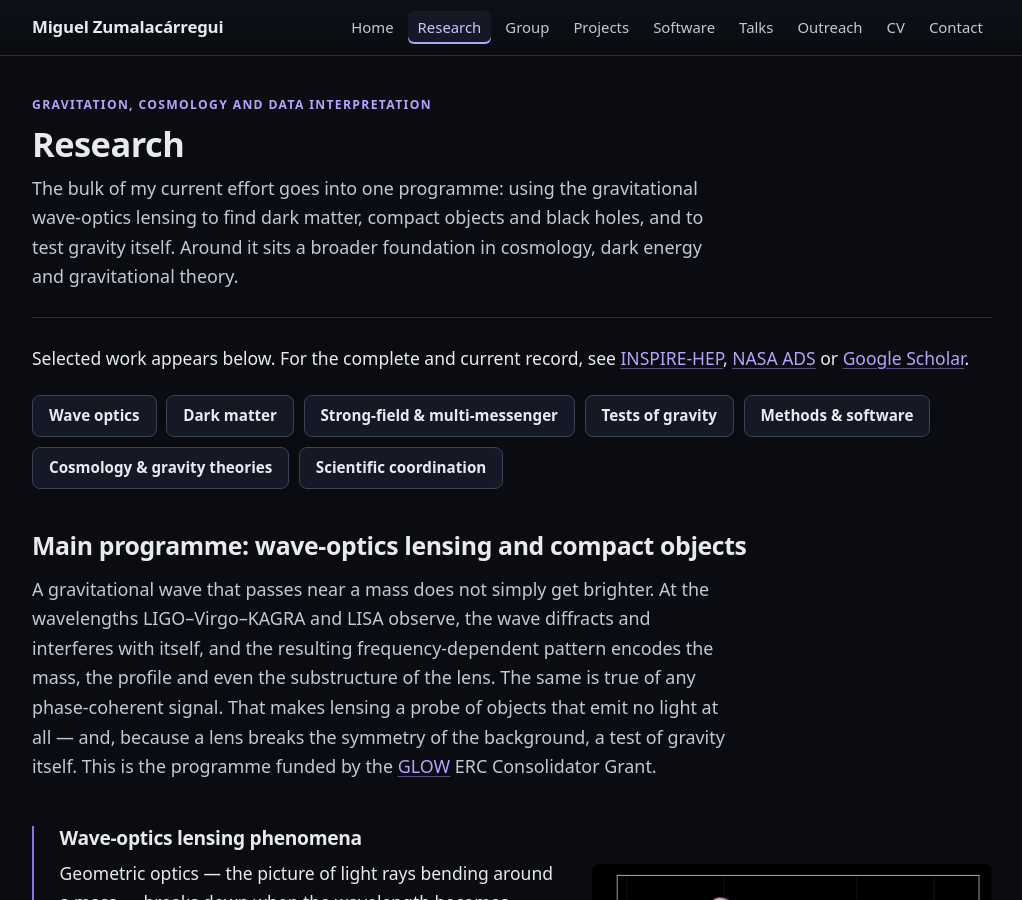
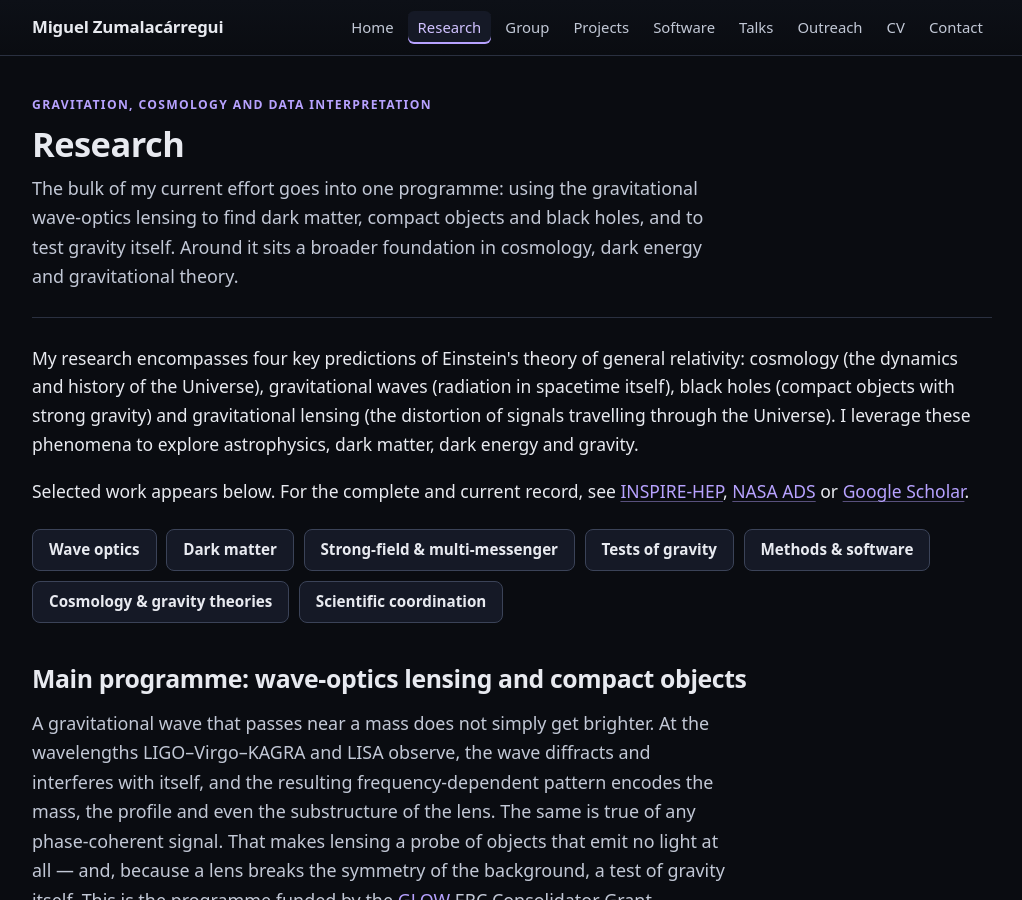
Before and after one commit to miguelzuma/miguelzuma.github.io, a Jekyll site: the page built from research.html, in a window 1280 px wide and 900 px high. Shown: the whole window, without its empty margins (128-1150 px from the left). Built offline with Jekyll 4.4.1, drawn with Linux system fonts in a browser that asks for light colours.

Commit message:
Restore the four-predictions framing at the top of Research
Co-Authored-By: Claude Opus 5 (1M context) <noreply@anthropic.com>
Claude-Session: https://claude.ai/code/session_01E2ZbXszK9qt9svKVxU5Yrt

```diff
--- a/research.html
+++ b/research.html
@@ -13,6 +13,15 @@ description: >-
   matter and small-scale structure, strong-field and multi-messenger lensing,
   tests of gravity, dark energy and scalar–tensor cosmology.
 ---
+
+<p>
+  My research encompasses four key predictions of Einstein's theory of general
+  relativity: cosmology (the dynamics and history of the Universe),
+  gravitational waves (radiation in spacetime itself), black holes (compact
+  objects with strong gravity) and gravitational lensing (the distortion of
+  signals travelling through the Universe). I leverage these phenomena to
+  explore astrophysics, dark matter, dark energy and gravity.
+</p>
 
 <p>
   Selected work appears below. For the complete and current record, see
```
